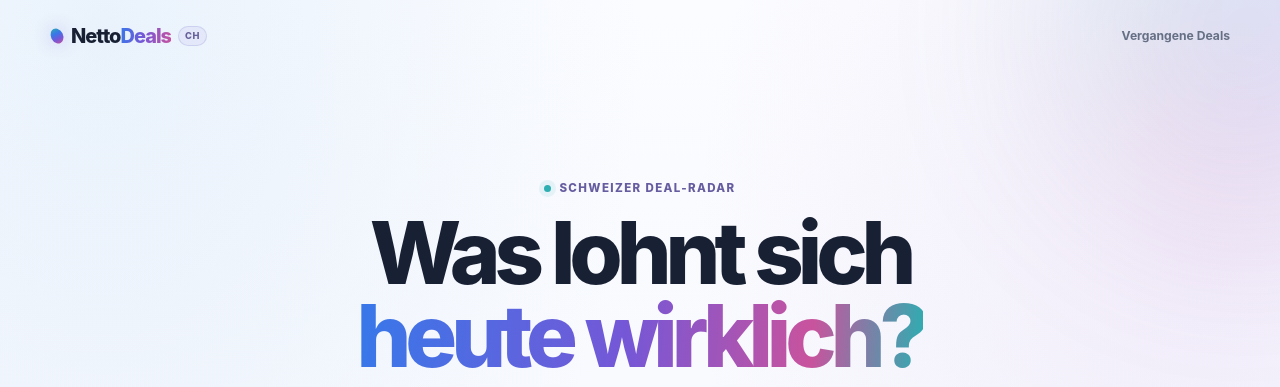
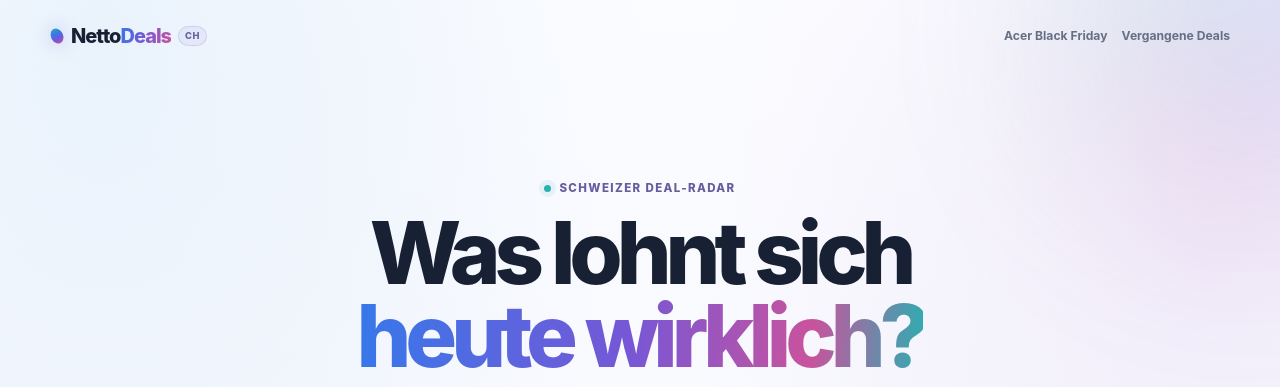
Before and after one commit to nettodeals/nettodeals, a Python web app: template nettodeals/templates/home.html in a window 1280 px wide. Shown: the top 387 px of the page. Run offline with Jinja, Linux system fonts and the light colour scheme; the template is opened without the code that fills it, so the values that code supplies are empty.

Commit message:
Add Acer Black Friday campaign entry point

```diff
--- a/nettodeals/templates/home.html
+++ b/nettodeals/templates/home.html
@@ -31,7 +31,7 @@
       <span>Netto<span>Deals</span></span>
       <small>CH</small>
     </a>
-    <a class="header-back" href="/vergangene-deals">Vergangene Deals</a>
+    <nav class="header-actions"><a class="header-back" href="/acer-black-friday">Acer Black Friday</a><a class="header-back" href="/vergangene-deals">Vergangene Deals</a></nav>
   </header>
 
   <main>
```
